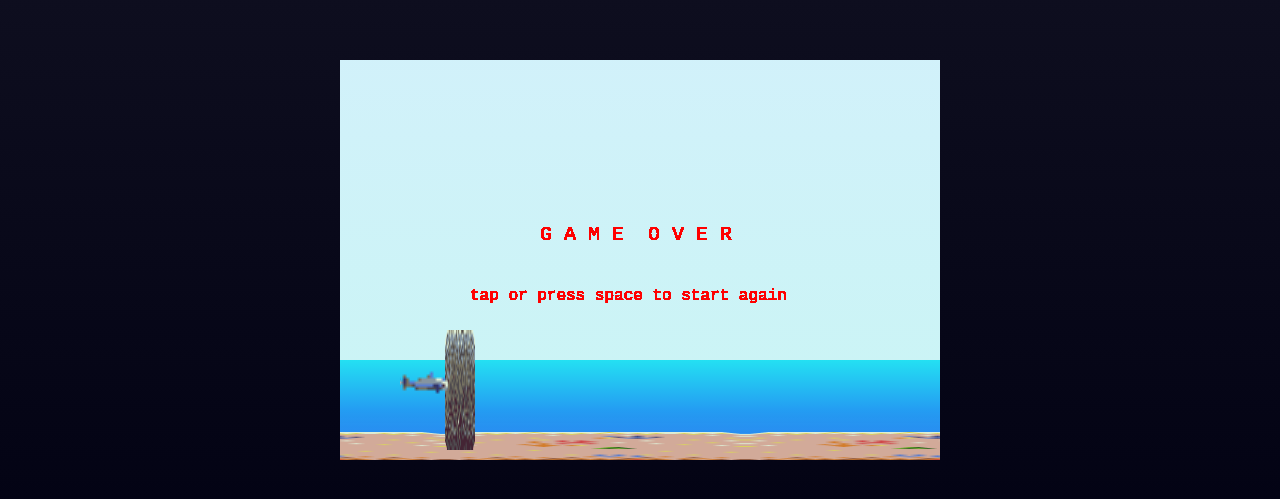
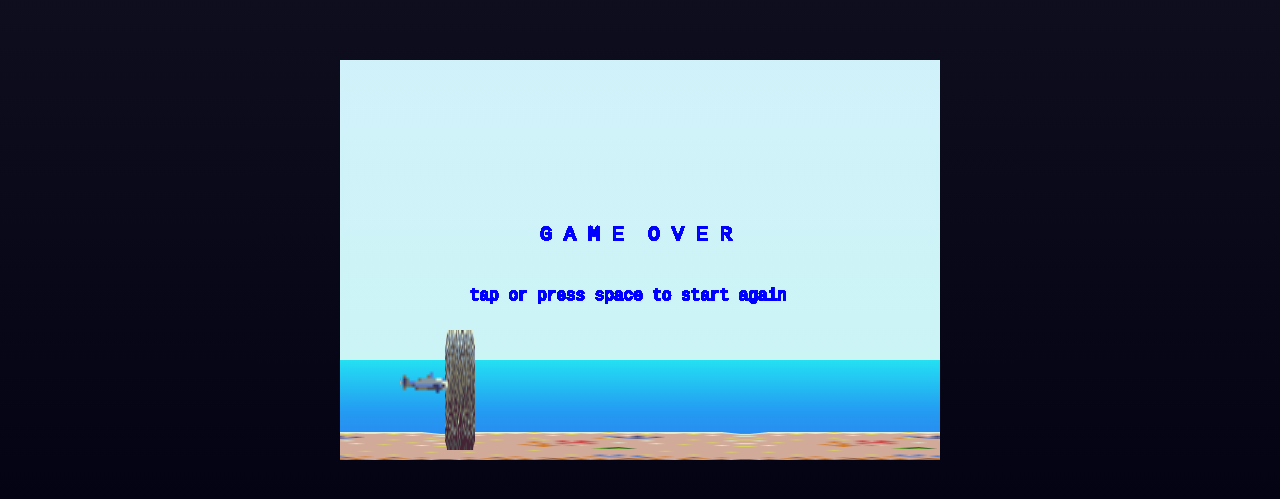
Before and after one commit to jacoacoacob/dolphin-game, a plain HTML site: page index.html in a window 1280 px wide. Shown: the part 147-646 px from the top of the page. Drawn offline with Linux system fonts and the light colour scheme; files whose address does not match are found by name.

Commit message:
user-select none

```diff
--- a/game/main.js
+++ b/game/main.js
@@ -25,12 +25,7 @@ async function main() {
   onResize();
 
   window.addEventListener("resize", onResize);
-  window.addEventListener("selectionchange", (ev) => {
-    // this might fix issues with text selection side effects
-    // of touch events on mobile devices
-    ev.preventDefault();
-  });
-  window.addEventListener("select", (ev) => {
+  window.addEventListener("selectstart", (ev) => {
     // this might fix issues with text selection side effects
     // of touch events on mobile devices
     ev.preventDefault();
--- a/game/scene/game-over.scene.js
+++ b/game/scene/game-over.scene.js
@@ -12,15 +12,15 @@ export class GameOverScene extends Scene {
    */
   update(game) {
     console.log("Gameiver update")
-    game.graphics.ctx.fillStyle = "red";
+    game.graphics.ctx.strokeStyle = "blue";
     game.graphics.ctx.font = "20px monospace";
-    game.graphics.ctx.fillText(
+    game.graphics.ctx.strokeText(
       "G A M E  O V E R",
       game.camera.viewport.width / 2 - 100,
       game.camera.viewport.height / 2 - 20,
     );
     game.graphics.ctx.font = "16px monospace";
-    game.graphics.ctx.fillText(
+    game.graphics.ctx.strokeText(
       "tap or press space to start again",
       game.camera.viewport.width / 2 - 170,
       game.camera.viewport.height / 2 + 40,
--- a/index.html
+++ b/index.html
@@ -15,10 +15,14 @@
       justify-content: center;
       margin: 0;
       width: 100vw;
+      user-select: none;
+      touch-action: none;
     }
     canvas {
       background-color: antiquewhite;
       border: black;
+      user-select: none;
+      touch-action: none;
     }
     .log {
       width: 200;
@@ -29,7 +33,6 @@
 </head>
 <body>
   <div>
-
     <pre class="log"></pre>
   </div>
   <canvas></canvas>
```
Also changed, not shown: lib/observer.js (added, +18 -0 lines).
